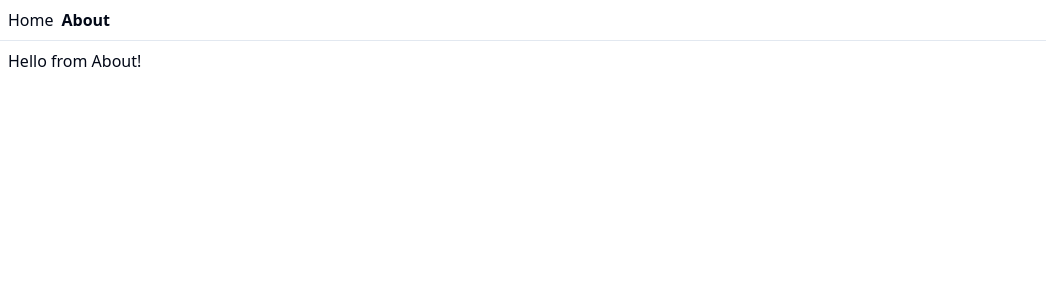
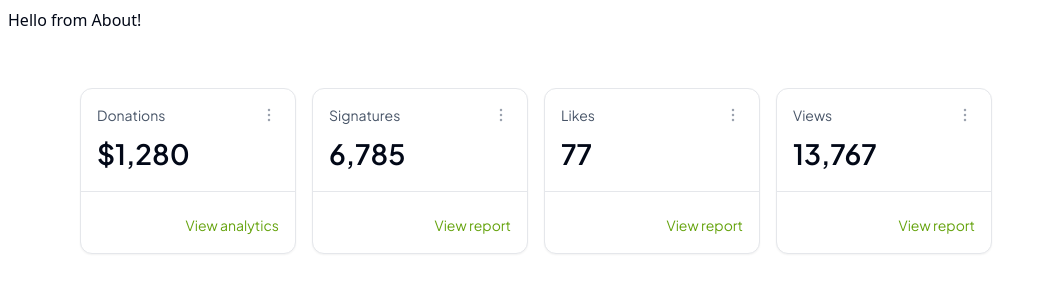
Before and after one commit to Aprender-e-Crescer/crowdfy, a React (Vite) app: page /about in a window 1280 px wide. Shown: the top 300 px of the page, without its empty margins (0-1046 px from the left). Built offline with nearby package versions, Linux system fonts and the light colour scheme.

Commit message:
Criação dos card de preçõs

```diff
--- a/package.json
+++ b/package.json
@@ -10,11 +10,13 @@
     "preview": "vite preview"
   },
   "dependencies": {
+    "@heroicons/react": "^2.1.5",
     "@radix-ui/react-slot": "^1.1.0",
     "@tanstack/react-router": "^1.47.5",
     "class-variance-authority": "^0.7.0",
     "clsx": "^2.1.1",
     "lucide-react": "^0.427.0",
+    "next": "^14.2.5",
     "react": "^18.3.1",
     "react-dom": "^18.3.1",
     "tailwind-merge": "^2.5.2",
--- /dev/null
+++ b/src/component/footerOverview.tsx
@@ -0,0 +1,82 @@
+import { Link } from "@tanstack/react-router";
+import { EllipsisVerticalIcon } from '@heroicons/react/24/outline';
+
+function FooterOverview() {
+  return (
+    <div className="flex gap-4 w-full max-w-6xl mx-auto px-4 py-12" style={{ fontFamily: 'Plus Jakarta Sans' }}>
+      <div className="bg-background rounded-xl border border-gray-200 shadow-sm relative" style={{ width: '216px', height: '166px' }}>
+        <div className="p-4">
+          <div className="flex items-center justify-between">
+            <h3 className="text-sm text-[#475467] fontFamily">Donations</h3>
+            <EllipsisVerticalIcon className="h-5 w-5 text-gray-400" />
+          </div>
+          <div className="flex flex-col items-start gap-2 mt-2">
+            <span className="text-[28px] font-semibold">$1,280</span>
+          </div>
+        </div>
+        <div className="w-full h-[1px] bg-gray-200" />
+        <div className="absolute bottom-4 right-4">
+          <Link href="#" className="text-sm text-[#65A30D] hover:underline">
+            View analytics
+          </Link>
+        </div>
+      </div>
+
+      <div className="bg-background rounded-xl border border-gray-200 shadow-sm relative" style={{ width: '216px', height: '166px' }}>
+        <div className="p-4">
+          <div className="flex items-center justify-between">
+            <h3 className="text-sm text-[#475467] fontFamily">Signatures</h3>
+            <EllipsisVerticalIcon className="h-5 w-5 text-gray-400" />
+          </div>
+          <div className="flex flex-col items-start gap-2 mt-2">
+            <span className="text-[28px] font-semibold">6,785</span>
+          </div>
+        </div>
+        <div className="w-full h-[1px] bg-gray-200" />
+        <div className="absolute bottom-4 right-4">
+          <Link href="#" className="text-sm text-[#65A30D] hover:underline">
+            View report
+          </Link>
+        </div>
+      </div>
+
+      <div className="bg-background rounded-xl border border-gray-200 shadow-sm relative" style={{ width: '216px', height: '166px' }}>
+        <div className="p-4">
+          <div className="flex items-center justify-between">
+            <h3 className="text-sm text-[#475467] fontFamily">Likes</h3>
+            <EllipsisVerticalIcon className="h-5 w-5 text-gray-400" />
+          </div>
+          <div className="flex flex-col items-start gap-2 mt-2">
+            <span className="text-[28px] font-semibold">77</span>
+          </div>
+        </div>
+        <div className="w-full h-[1px] bg-gray-200" />
+        <div className="absolute bottom-4 right-4">
+          <Link href="#" className="text-sm text-[#65A30D] hover:underline">
+            View report
+          </Link>
+        </div>
+      </div>
+
+      <div className="bg-background rounded-xl border border-gray-200 shadow-sm relative" style={{ width: '216px', height: '166px' }}>
+        <div className="p-4">
+          <div className="flex items-center justify-between">
+            <h3 className="text-sm text-[#475467] fontFamily">Views</h3>
+            <EllipsisVerticalIcon className="h-5 w-5 text-gray-400" />
+          </div>
+          <div className="flex flex-col items-start gap-2 mt-2">
+            <span className="text-[28px] font-semibold">13,767</span>
+          </div>
+        </div>
+        <div className="w-full h-[1px] bg-gray-200" />
+        <div className="absolute bottom-4 right-4">
+          <Link href="#" className="text-sm text-[#65A30D] hover:underline">
+            View report
+          </Link>
+        </div>
+      </div>
+    </div>
+  );
+}
+
+export default FooterOverview;
--- a/src/index.css
+++ b/src/index.css
@@ -1,6 +1,8 @@
 @tailwind base;
 @tailwind components;
 @tailwind utilities;
+
+
 
 @layer base {
   :root {
@@ -66,4 +68,5 @@
   body {
     @apply bg-background text-foreground;
   }
+
 }
--- a/src/routes/__root.tsx
+++ b/src/routes/__root.tsx
@@ -1,19 +1,12 @@
-import { createRootRoute, Link, Outlet } from '@tanstack/react-router'
+import FooterOverview from '@/component/footerOverview'
+import { createRootRoute, Outlet } from '@tanstack/react-router'
 import { TanStackRouterDevtools } from '@tanstack/router-devtools'
 
 export const Route = createRootRoute({
   component: () => (
     <>
-      <div className="p-2 flex gap-2">
-        <Link to="/" className="[&.active]:font-bold">
-          Home
-        </Link>{' '}
-        <Link to="/about" className="[&.active]:font-bold">
-          About
-        </Link>
-      </div>
-      <hr />
       <Outlet />
+      <FooterOverview />
       <TanStackRouterDevtools />
     </>
   ),
```
Also changed, not shown: 1 other file (tests, documents, lock files or other folders).
